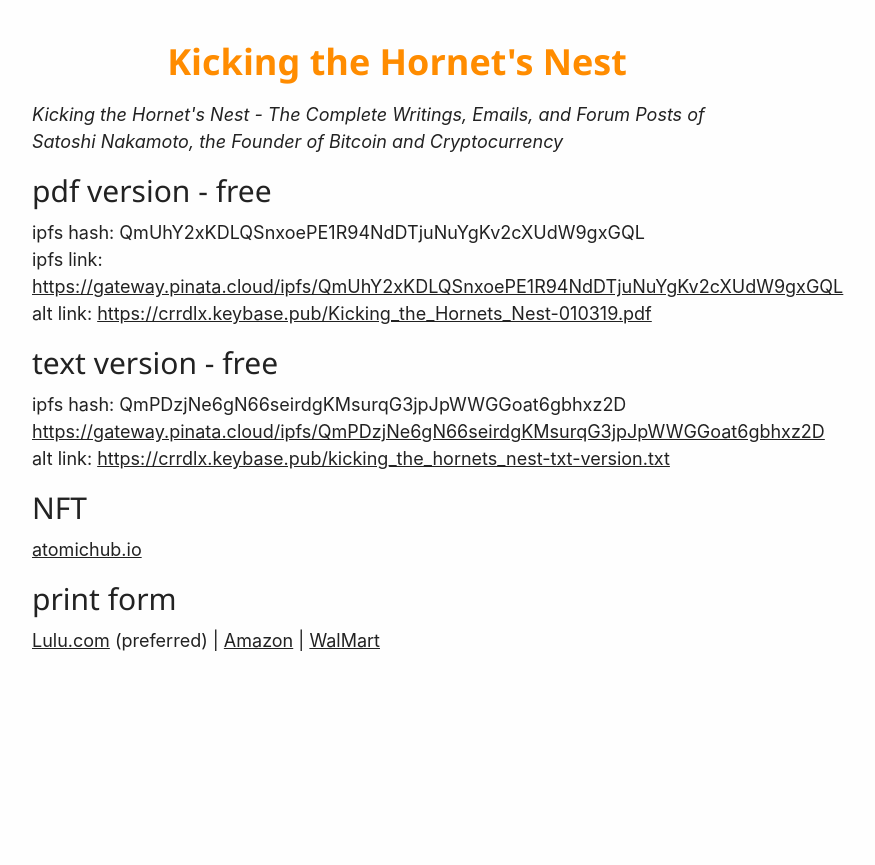
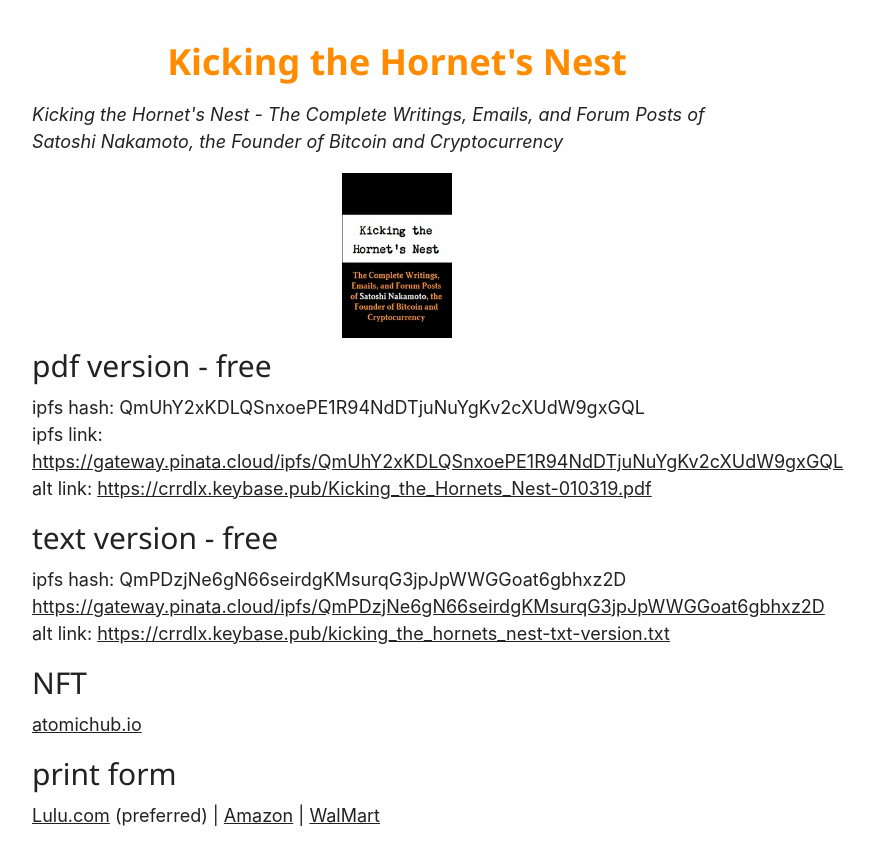
Before and after one commit to crrdlx/crrdlx.github.io, a Jekyll site: the page pages/kicklinks.html, which Jekyll copies as it is, in a window 1280 px wide. Shown: the top 865 px of the page, without its empty margins (243-1118 px from the left). Built offline with Jekyll 4.4.1, drawn with Linux system fonts in a browser that asks for light colours; comment, search, counter and statistics services are not loaded.

Commit message:
Update kicklinks.html

```diff
--- a/pages/kicklinks.html
+++ b/pages/kicklinks.html
@@ -43,7 +43,9 @@
     <h1 id="this-is-the-doggone-minimal-website"><span style="color:darkorange"> <center><strong>Kicking the Hornet's Nest</strong></center></span></h1>
 <p>
     <em>Kicking the Hornet's Nest - The Complete Writings, Emails, and Forum Posts of Satoshi Nakamoto, the Founder of Bitcoin and Cryptocurrency</em></p>
-
+<center>
+<img src="kicking_cover_180.jpg" width=110>
+</center>
 <h2>pdf version - free</h2>
 
     ipfs hash: QmUhY2xKDLQSnxoePE1R94NdDTjuNuYgKv2cXUdW9gxGQL<br>
```
